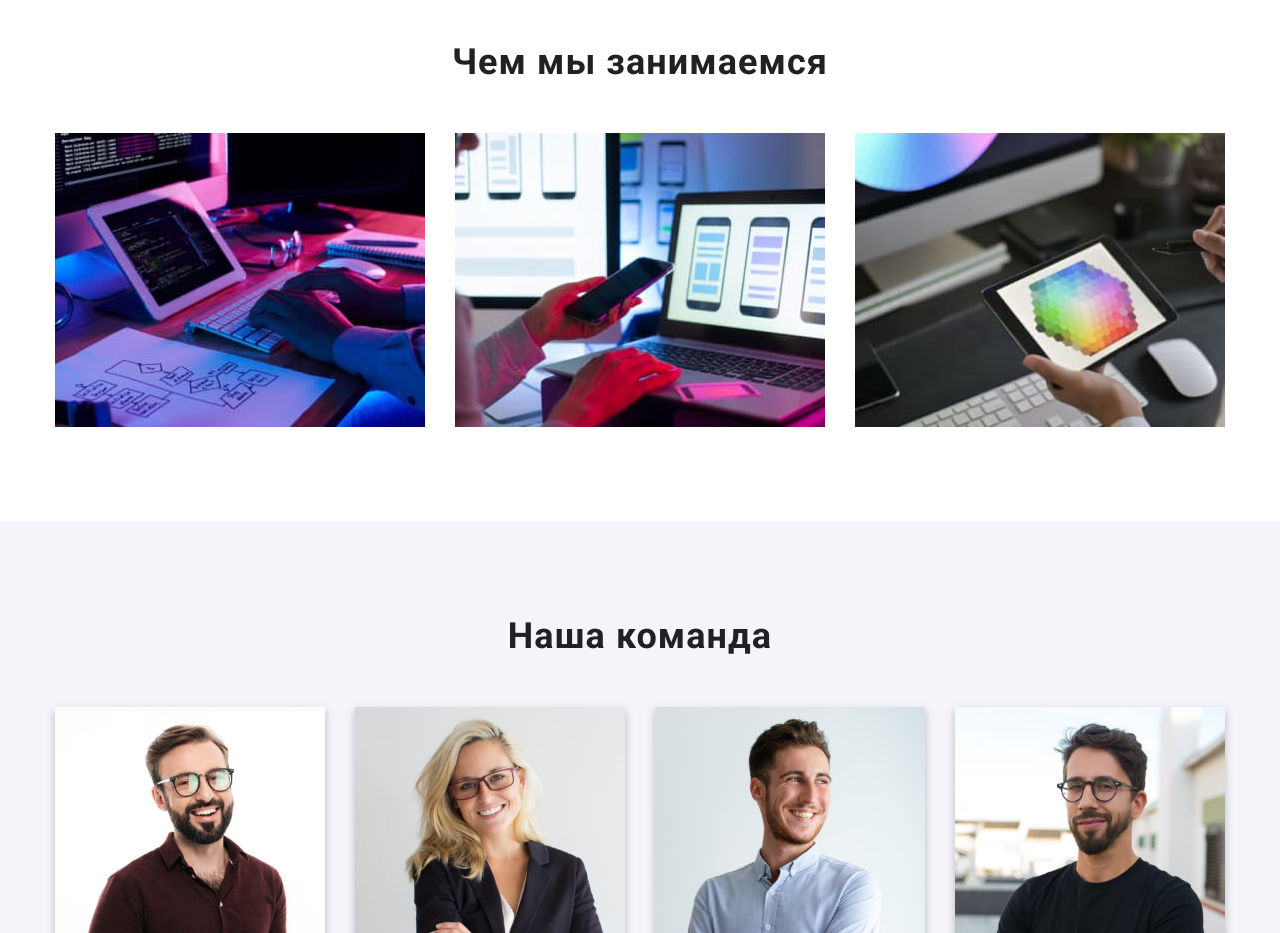
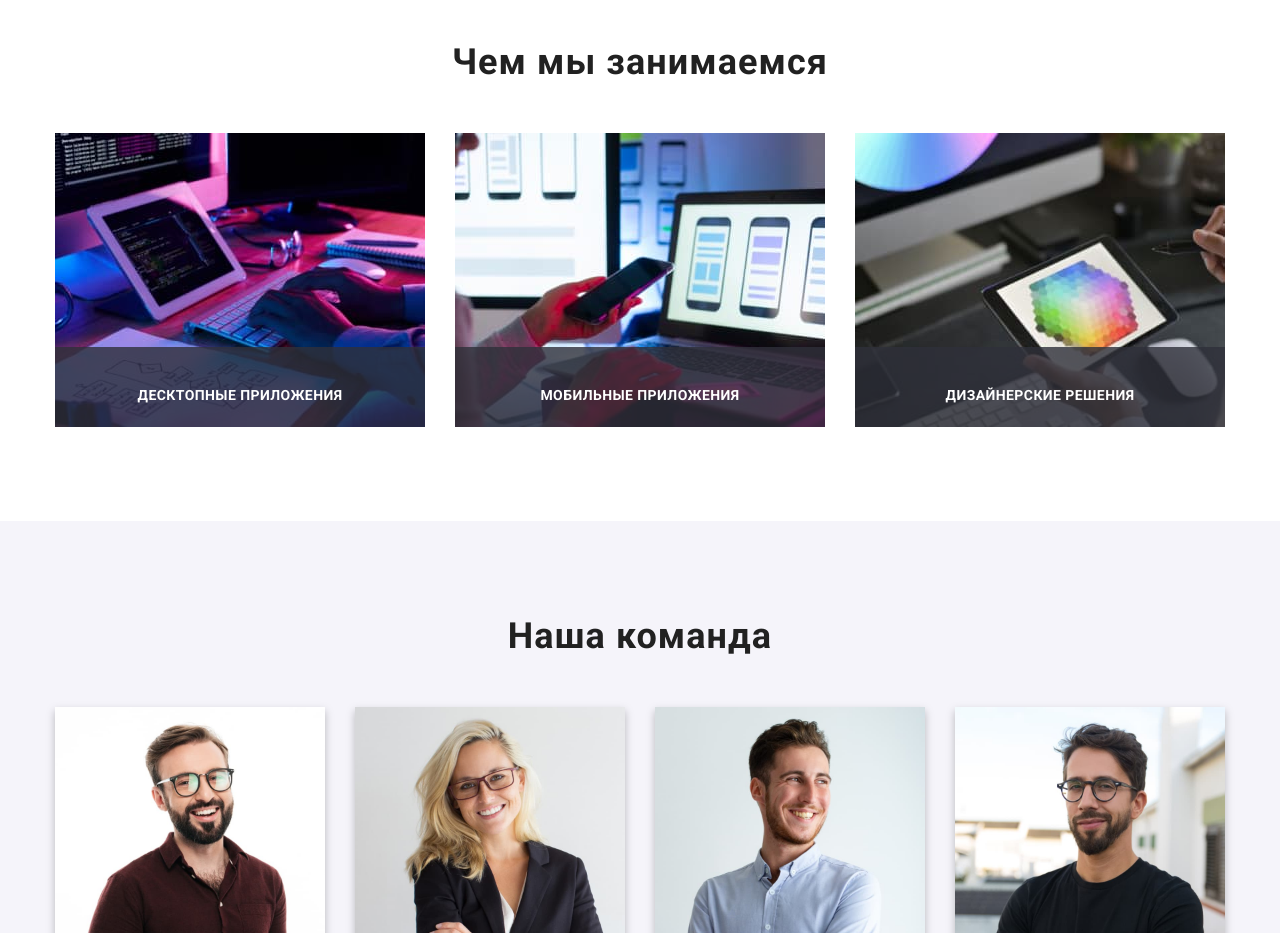
Before and after one commit to ElieSun/goit-markup-hw-05, a plain HTML site: page index.html in a window 1280 px wide. Shown: the part 1080-2013 px from the top of the page. Drawn offline with nearby package versions, Linux system fonts and the light colour scheme.

Commit message:
fix black line

```diff
--- a/css/styles.css
+++ b/css/styles.css
@@ -1027,13 +1027,6 @@ a {
 
 /*---Секция чем мы занимаемся черные линии с текстом поверх картинки--*/
 
-/* .list-photo::after {
-  content: "";
-  width: 370px;
-  height: 70px;
-  background: rgba(47, 48, 58, 0.8);
-  position: relative;
-} */
 .prg-photo {
   position: absolute;
   bottom: 0px;
@@ -1050,14 +1043,13 @@ a {
   padding: 40px;
   height: 20%;
   width: 100%;
-  transform: translateY(100%);
+  transform: translateY(0%);
   transition-duration: 250ms;
   transition-timing-function: cubic-bezier(0.4, 0, 0.2, 1);
 }
-.list-photo:hover .prg-photo {
-  transform: translateY(0);
-}
+
 .div-photo {
   position: relative;
-  overflow: hidden;
 }
+/* overflow: hidden;
+} */
```
Also changed, not shown: index.html (line endings or trailing spaces).
